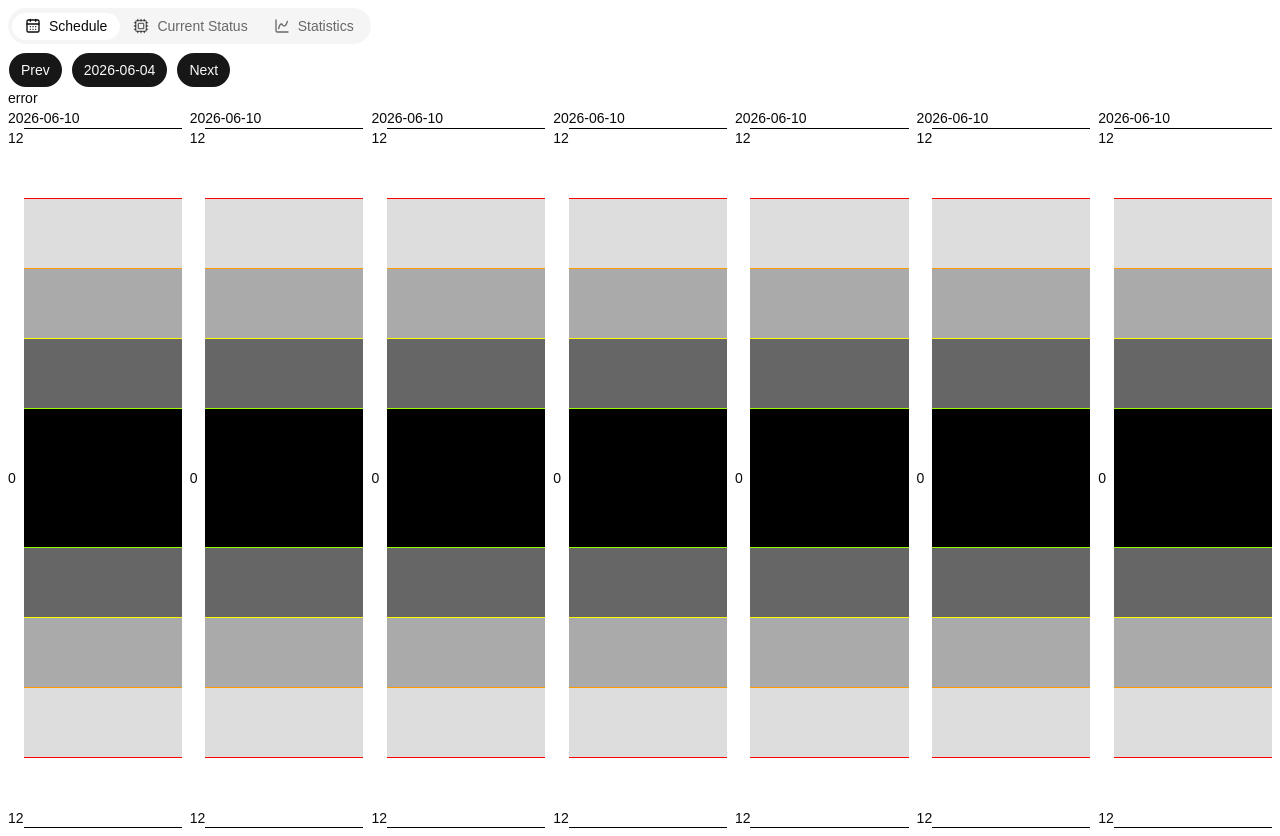
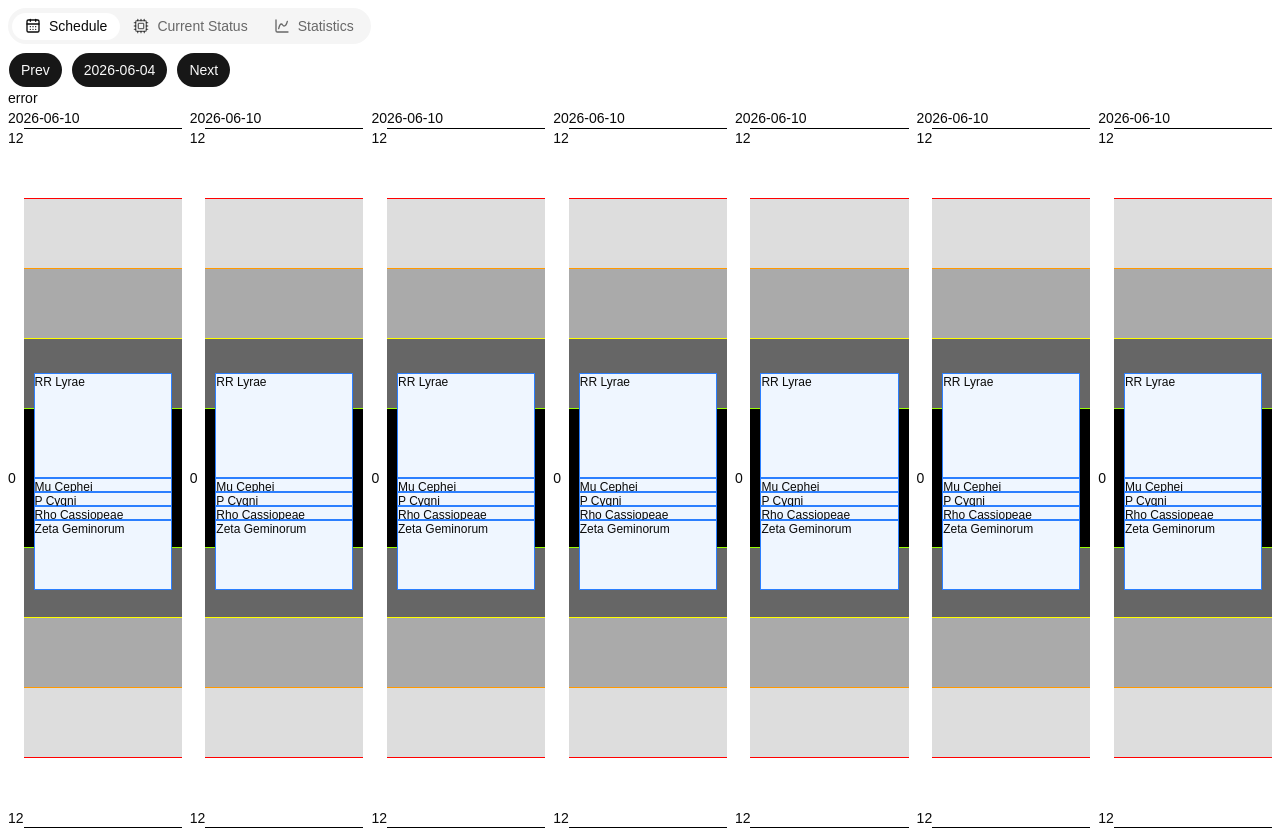
Before and after one commit to MieszkoGulinski/observatory, a React (Vite) app in the folder gui/: page / in a window 1280 px wide. Built offline with nearby package versions, Linux system fonts and the light colour scheme; no server answers.

Commit message:
add observation cell

```diff
--- /dev/null
+++ b/gui/src/pages/SchedulePage/ObservationCell.tsx
@@ -0,0 +1,27 @@
+import type { CSSProperties } from "react";
+
+type ObservationCellProps = {
+  label: string;
+  startPerc: number;
+  endPerc: number;
+};
+
+// probably just should accept schedule item as props, TODO change later
+
+function ObservationCell({ label, startPerc, endPerc }: ObservationCellProps) {
+  return (
+    <div
+      className="absolute border border-blue-500 bg-blue-50 hover:bg-blue-100 cursor-pointer text-xs"
+      style={{
+        top: startPerc + "%",
+        height: endPerc - startPerc + "%",
+        left: "10px",
+        right: "10px",
+      }}
+    >
+      {label}
+    </div>
+  );
+}
+
+export default ObservationCell;
--- a/gui/src/pages/SchedulePage/SingleDaySchedule.tsx
+++ b/gui/src/pages/SchedulePage/SingleDaySchedule.tsx
@@ -1,4 +1,5 @@
 import BackgroundCells from "./BackgroundCells";
+import ObservationCell from "./ObservationCell";
 
 function SingleDaySchedule() {
   return (
@@ -13,8 +14,13 @@ function SingleDaySchedule() {
         </div>
 
         {/* Time cells grid */}
-        <div className="grow flex flex-col">
+        <div className="grow flex flex-col relative">
           <BackgroundCells />
+          <ObservationCell label="RR Lyrae" startPerc={35} endPerc={50} />
+          <ObservationCell label="Mu Cephei" startPerc={50} endPerc={52} />
+          <ObservationCell label="P Cygni" startPerc={52} endPerc={54} />
+          <ObservationCell label="Rho Cassiopeae" startPerc={54} endPerc={56} />
+          <ObservationCell label="Zeta Geminorum" startPerc={56} endPerc={66} />
         </div>
       </div>
     </div>
```
